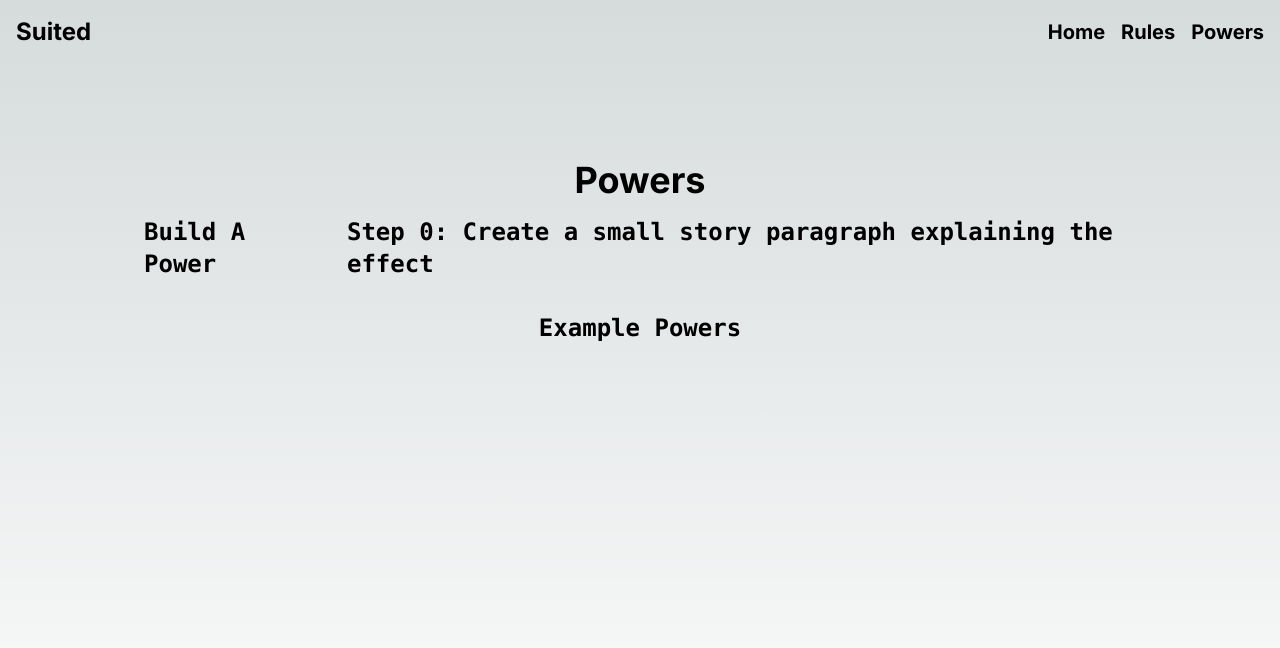
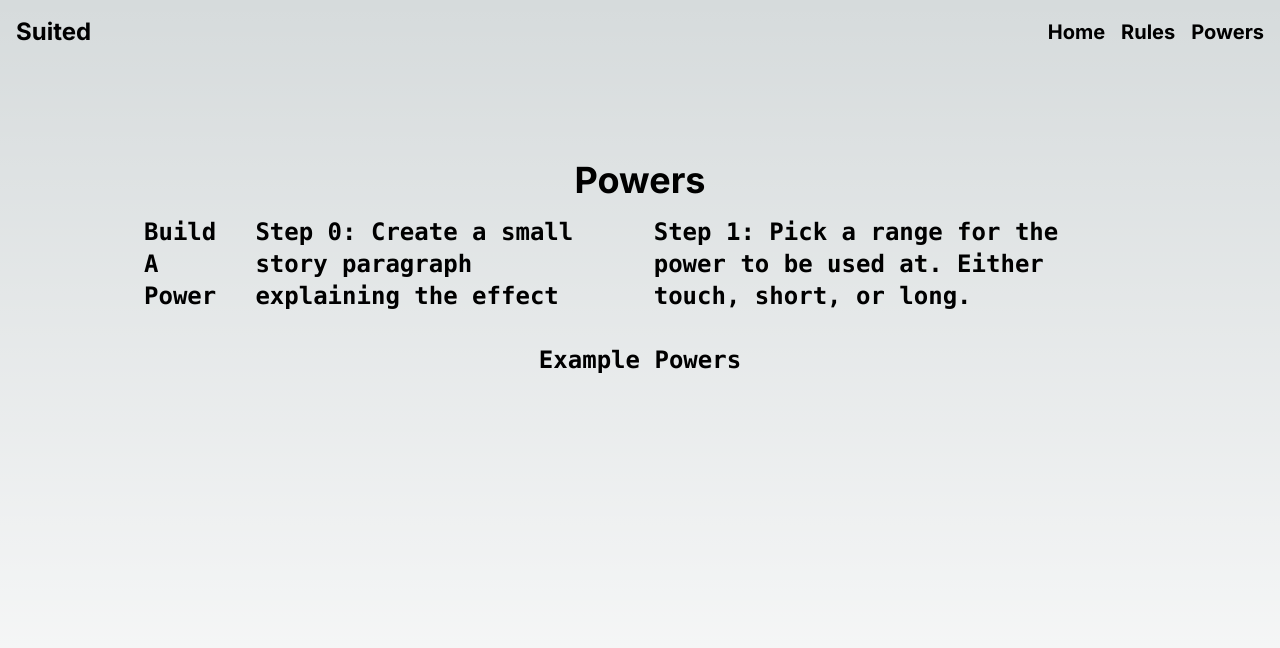
Before and after one commit to brettearle/suited, a Next.js app: page /powers in a window 1280 px wide. Shown: the top 648 px of the page. Built offline with nearby package versions, Linux system fonts and the light colour scheme.

Commit message:
Building powers page

```diff
--- a/app/powers/page.tsx
+++ b/app/powers/page.tsx
@@ -6,6 +6,10 @@ export default function Powers(): JSX.Element {
         <h2 className='text-2xl font-bold m-4'>Build A Power</h2>
         <h4 className='text-2xl font-bold m-4'>
           Step 0: Create a small story paragraph explaining the effect
+        </h4>
+        <h4 className='text-2xl font-bold m-4'>
+          Step 1: Pick a range for the power to be used at. Either touch, short,
+          or long.
         </h4>
       </section>
       <section className='flex z-10 w-full max-w-5xl items-center justify-center font-mono text-sm lg:flex'>
```
